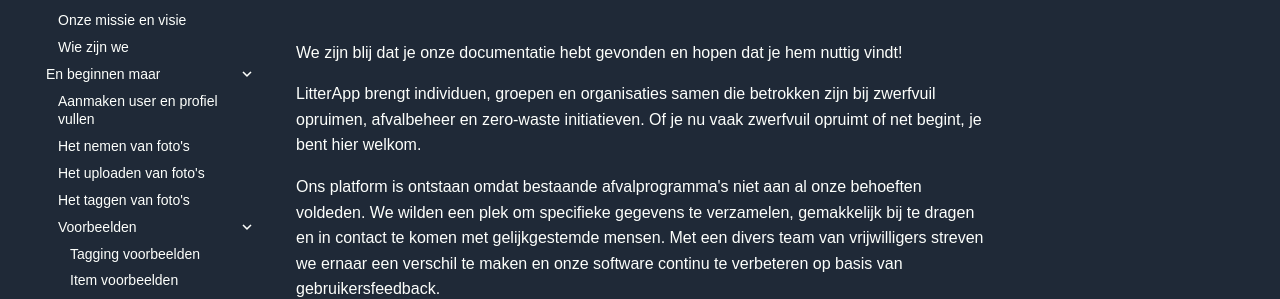
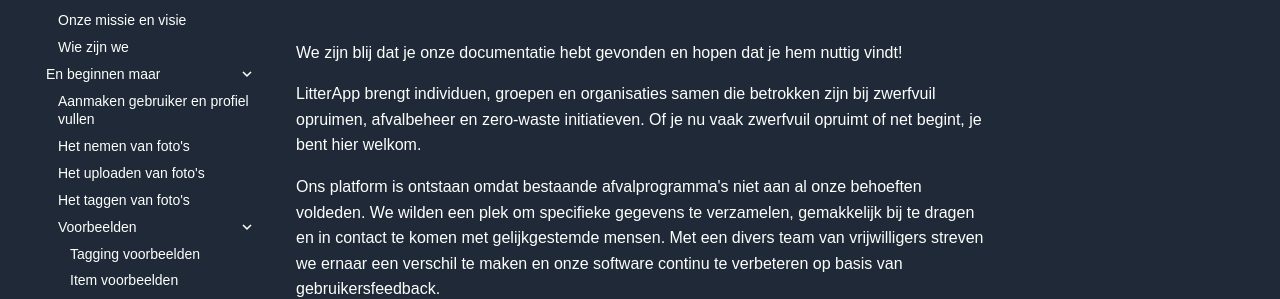
Before and after one commit to phummelen/littertagger-docs, an MkDocs documentation site: the page built from documentation/docs/nl/index.md, in a window 1280 px wide. Shown: the part 172-471 px from the top of the page. Built offline with MkDocs 1.6.1 and Material for MkDocs 9.7.7, drawn with Linux system fonts in a browser that asks for light colours; comment, search, counter and statistics services are not loaded.

Commit message:
Update mkdocs.yml

```diff
--- a/documentation/config/nl/mkdocs.yml
+++ b/documentation/config/nl/mkdocs.yml
@@ -50,7 +50,7 @@ nav:
     - Onze missie en visie: 05_Mission-Vision.md
     - Wie zijn we: 08_Who-Are-We.md
 - En beginnen maar:
-    - Aanmaken user en profiel vullen: 10_Profile.md
+    - Aanmaken gebruiker en profiel vullen: 10_Profile.md
     - Het nemen van foto's: 20_Taking-Pictures.md
     - Het uploaden van foto's: 30_Uploading-Pictures.md
     - Het taggen van foto's: 40_Tagging-Pictures.md
```
